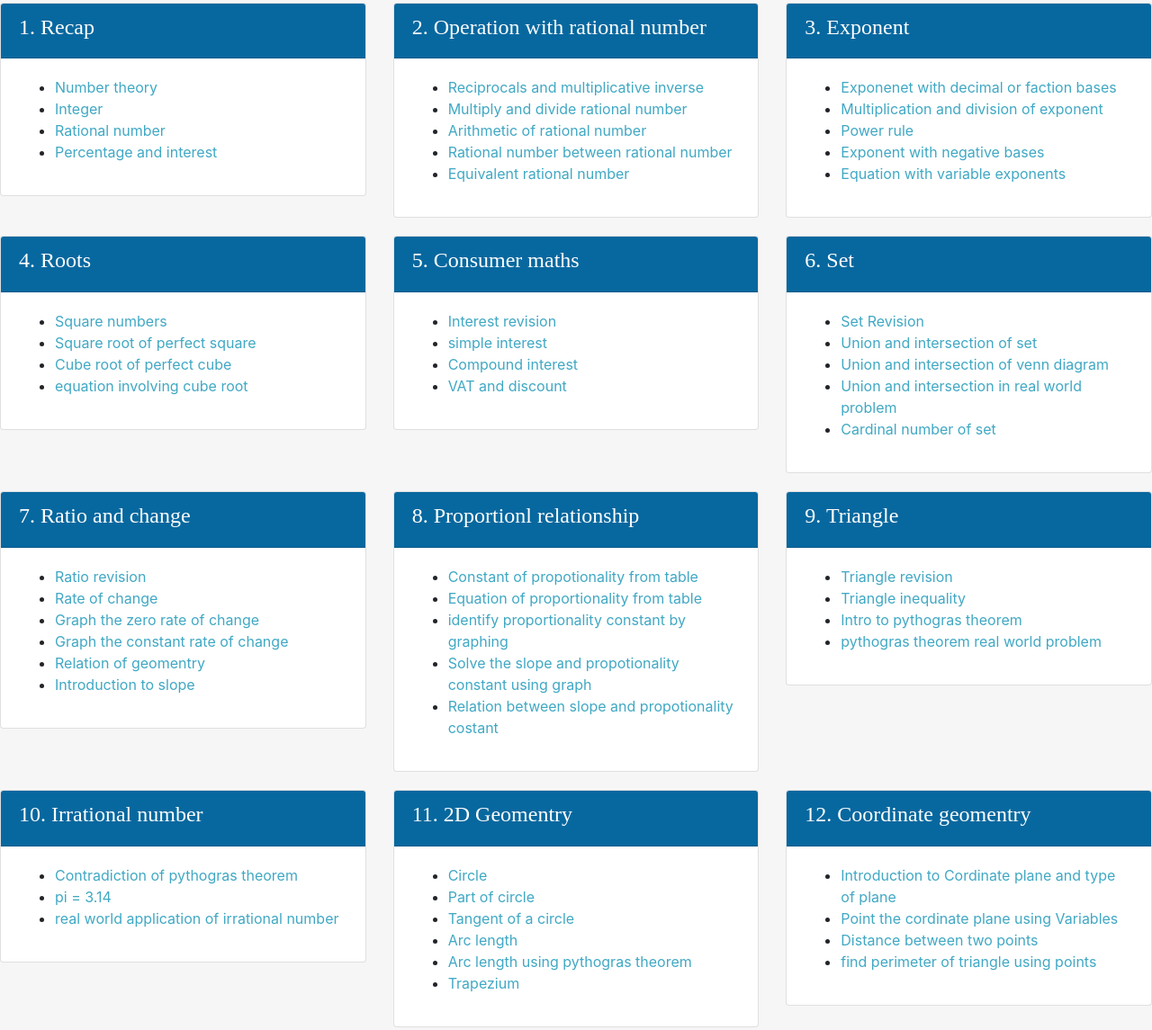
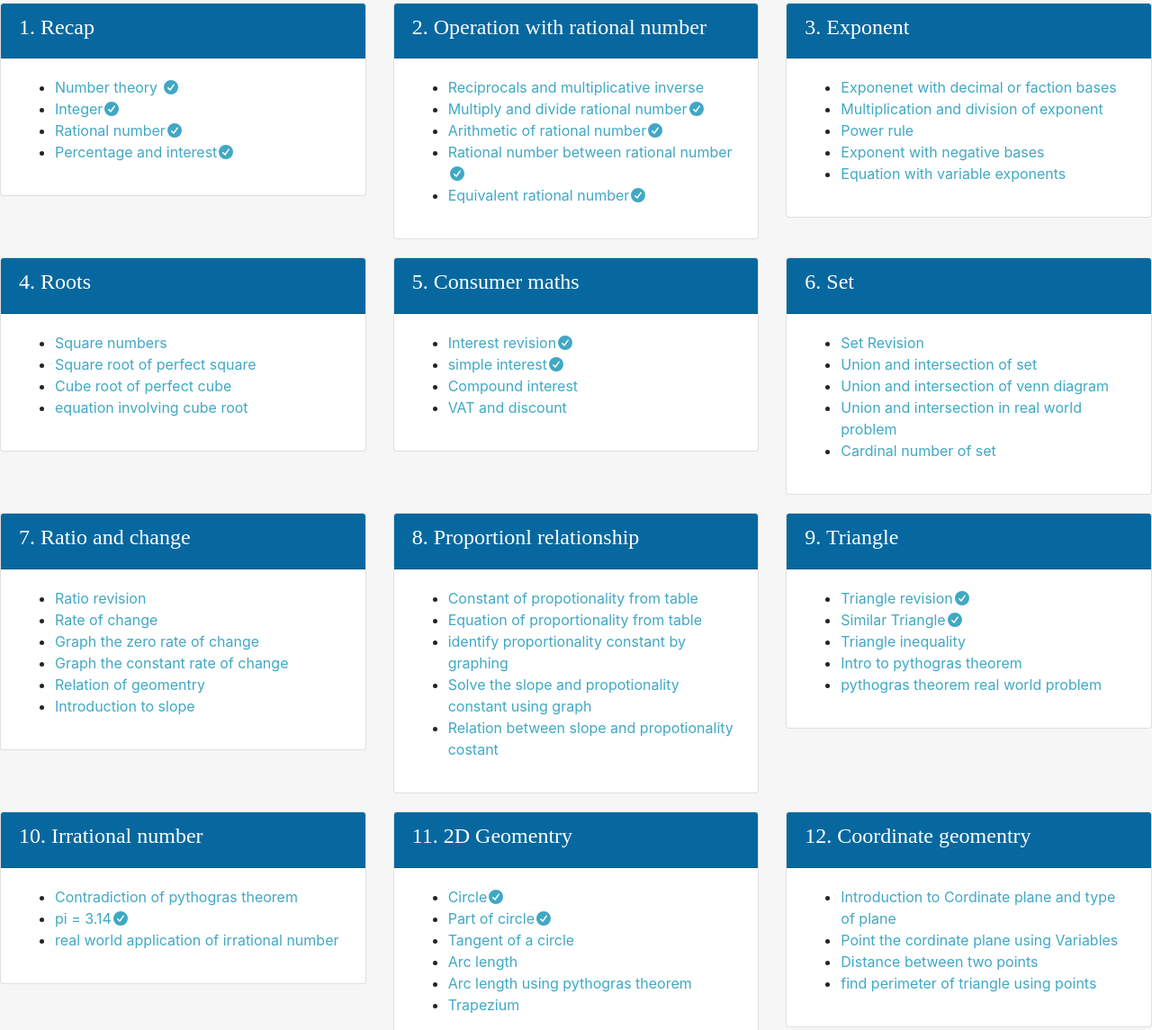
Before and after one commit to siddharth0506/chitti_maths_syllabus, a plain HTML site: page class8/index.html in a window 1280 px wide. Shown: the part 133-1278 px from the top of the page at 90% size. Drawn offline with nearby package versions, Linux system fonts and the light colour scheme.

Commit message:
Add files via upload

```diff
--- a/class8/index.html
+++ b/class8/index.html
@@ -5,7 +5,7 @@
 	<link rel="icon" href="chitti.gif" type="image/gif" sizes="16x16">
 	<link rel="stylesheet" href="https://stackpath.bootstrapcdn.com/bootstrap/4.5.2/css/bootstrap.min.css" integrity="sha384-JcKb8q3iqJ61gNV9KGb8thSsNjpSL0n8PARn9HuZOnIxN0hoP+VmmDGMN5t9UJ0Z" crossorigin="anonymous">
 	<link rel="stylesheet" type="text/css" href="style.css">
-
+	<script  defer src="all.js" ></script>
 	<script src="https://code.jquery.com/jquery-3.5.1.slim.min.js" integrity="sha384-DfXdz2htPH0lsSSs5nCTpuj/zy4C+OGpamoFVy38MVBnE+IbbVYUew+OrCXaRkfj" crossorigin="anonymous"></script>
 <script src="https://cdn.jsdelivr.net/npm/popper.js@1.16.1/dist/umd/popper.min.js" integrity="sha384-9/reFTGAW83EW2RDu2S0VKaIzap3H66lZH81PoYlFhbGU+6BZp6G7niu735Sk7lN" crossorigin="anonymous"></script>
 <script src="https://stackpath.bootstrapcdn.com/bootstrap/4.5.2/js/bootstrap.min.js" integrity="sha384-B4gt1jrGC7Jh4AgTPSdUtOBvfO8shuf57BaghqFfPlYxofvL8/KUEfYiJOMMV+rV" crossorigin="anonymous"></script>
@@ -24,16 +24,16 @@
 		<div class="card-body">
 			<ul>
 				<li>
-					<a href="">Number theory</a>
+					<a href="">Number theory <i class="fas fa-check-circle icon"></i></a>
 				</li>
 				<li>
-					<a href="https://www.youtube.com/watch?v=Jd0Hzyc1SMk">Integer</a>
+					<a href="https://www.youtube.com/watch?v=Jd0Hzyc1SMk">Integer<i class="fas fa-check-circle icon"></i></a>
 				</li>
 				<li>
-					<a href="https://www.ted.com/talks/garth_sundem_how_to_defeat_a_dragon_with_math/transcript?language=en">Rational number</a>
+					<a href="https://www.ted.com/talks/garth_sundem_how_to_defeat_a_dragon_with_math/transcript?language=en">Rational number<i class="fas fa-check-circle icon"></i></a>
 				</li>
 				<li>
-					<a href="https://www.youtube.com/watch?v=wbefsfPhzVY">Percentage and interest</a>
+					<a href="https://www.youtube.com/watch?v=wbefsfPhzVY">Percentage and interest<i class="fas fa-check-circle icon"></i></a>
 				</li>
 			</ul>
 		</div>
@@ -50,16 +50,16 @@
 					<a href="https://www.youtube.com/watch?v=o3kIi8g3mwI">Reciprocals and multiplicative inverse</a>
 				</li>
 				<li>
-					<a href="https://www.splashlearn.com/math-vocabulary/geometry/graph">	Multiply and divide rational number</a>
+					<a href="https://www.splashlearn.com/math-vocabulary/geometry/graph">	Multiply and divide rational number<i class="fas fa-check-circle icon"></i></a>
 				</li>
 				<li>
-					<a href="https://www.youtube.com/watch?v=Oq2KoAGrY64">Arithmetic of rational number</a>
+					<a href="https://www.youtube.com/watch?v=Oq2KoAGrY64">Arithmetic of rational number<i class="fas fa-check-circle icon"></i></a>
 				</li>
 				<li>
-					<a href="">Rational number between rational number</a>
+					<a href="">Rational number between rational number<i class="fas fa-check-circle icon"></i></a>
 				</li>
 				<li>
-					<a href="">Equivalent rational number</a>
+					<a href="">Equivalent rational number<i class="fas fa-check-circle icon"></i></a>
 				</li>
 			</ul>
 		</div>
@@ -125,10 +125,10 @@
 		<div class="card-body">
 			<ul>
 				<li>
-					<a href="">Interest revision</a>
+					<a href="">Interest revision<i class="fas fa-check-circle icon"></i></a>
 				</li>
 				<li>
-					<a href="">simple interest</a>
+					<a href="">simple interest<i class="fas fa-check-circle icon"></i></a>
 				</li>
 				<li>
 					<a href="">Compound interest</a>
@@ -232,7 +232,10 @@
 			<div class="card-body">
 				<ul>
 					<li>
-						<a href="">Triangle revision</a>
+						<a href="">Triangle revision<i class="fas fa-check-circle icon"></i></a>
+					</li>
+					<li>
+						<a href="">Similar Triangle<i class="fas fa-check-circle icon"></i></a>
 					</li>
 					<li>
 						<a href="">Triangle inequality</a>
@@ -260,7 +263,7 @@
 							<a href="">Contradiction of pythogras theorem</a>
 						</li>
 						<li>
-							<a href="">pi = 3.14</a>
+							<a href="">pi = 3.14<i class="fas fa-check-circle icon"></i></a>
 						</li>
 						<li>
 							<a href="">real world application of irrational number</a>
@@ -277,10 +280,10 @@
 				<div class="card-body">
 					<ul>
 						<li>
-							<a href="">Circle</a>
+							<a href="">Circle<i class="fas fa-check-circle icon"></i></a>
 						</li>
 						<li>
-							<a href="">Part of circle</a>
+							<a href="">Part of circle<i class="fas fa-check-circle icon"></i></a>
 						</li>
 						<li>
 							<a href="">Tangent of a circle</a>
@@ -378,6 +381,9 @@
 			<div class="card-body">
 				<ul>
 					<li>
+						<a href="">Views of 3D shape<i class="fas fa-check-circle icon"></i></a>
+					</li>
+					<li>
 						<a href="">Parts of 3D figures</a>
 					</li>
 					<li>
@@ -433,6 +439,12 @@
 					</li>
 					<li>
 						<a href="">LCM of polinomial</a>
+					</li>
+					<li>
+						<a href="">Algebric multiplication I<i class="fas fa-check-circle icon"></i></a>
+					</li>
+					<li>
+						<a href="">Algebric multiplication II<i class="fas fa-check-circle icon"></i></a>
 					</li>
 				</ul>
 			</div>
```
